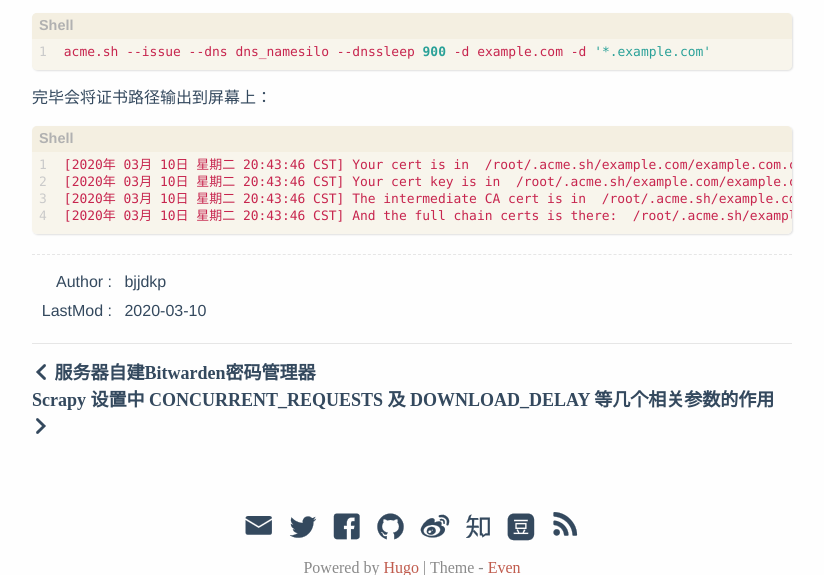
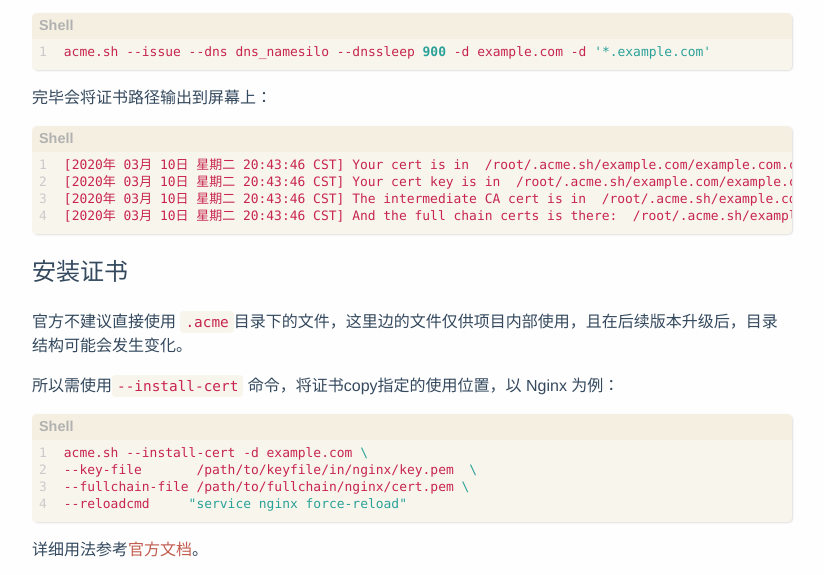
Before and after one commit to bjjdkp/bjjdkp.github.io, a plain HTML site: page post/use-acme-getting-wildcard-certificate/index.html in a window 1280 px wide. Shown: the part 871-1446 px from the top of the page, without its empty margins (228-1052 px from the left). Drawn offline with nearby package versions, Linux system fonts and the light colour scheme; a script that the page names is missing.

Commit message:
Deploy bjjdkp/bjjdkp.github.io to github.com/bjjdkp/bjjdkp.github.io.git:master

```diff
--- a/post/use-acme-getting-wildcard-certificate/index.html
+++ b/post/use-acme-getting-wildcard-certificate/index.html
@@ -49,7 +49,7 @@
 <meta itemprop="description" content="acme.sh 实现了 acme 协议, 可以从 Let’s Encrypt 生成免费的证书。Let’s Encrypt自18年起宣布支持泛域名证书。 使用acme.sh生成泛域名证书，配">
 <meta itemprop="datePublished" content="2020-03-10T00:00:00+00:00" />
 <meta itemprop="dateModified" content="2020-03-10T00:00:00+00:00" />
-<meta itemprop="wordCount" content="385">
+<meta itemprop="wordCount" content="519">
 
 
 
@@ -138,6 +138,7 @@
     <li><a href="#安装acmesh">安装acme.sh</a></li>
     <li><a href="#调用域名提供商的api用以验证域名">调用域名提供商的api，用以验证域名</a></li>
     <li><a href="#生成泛域名证书">生成泛域名证书</a></li>
+    <li><a href="#安装证书">安装证书</a></li>
   </ul>
 </nav>
   </div>
@@ -199,7 +200,25 @@
 <span class="o">[</span>2020年 03月 10日 星期二 20:43:46 CST<span class="o">]</span> And the full chain certs is there:  /root/.acme.sh/example.com/fullchain.cer
 </code></pre></td></tr></table>
 </div>
+</div><h2 id="安装证书">安装证书</h2>
+<p>官方不建议直接使用 <code>.acme</code>目录下的文件，这里边的文件仅供项目内部使用，且在后续版本升级后，目录结构可能会发生变化。</p>
+<p>所以需使用<code>--install-cert</code> 命令，将证书copy指定的使用位置，以 Nginx 为例：</p>
+<div class="highlight"><div class="chroma">
+<table class="lntable"><tr><td class="lntd">
+<pre class="chroma"><code><span class="lnt">1
+</span><span class="lnt">2
+</span><span class="lnt">3
+</span><span class="lnt">4
+</span></code></pre></td>
+<td class="lntd">
+<pre class="chroma"><code class="language-shell" data-lang="shell">acme.sh --install-cert -d example.com <span class="se">\
+</span><span class="se"></span>--key-file       /path/to/keyfile/in/nginx/key.pem  <span class="se">\
+</span><span class="se"></span>--fullchain-file /path/to/fullchain/nginx/cert.pem <span class="se">\
+</span><span class="se"></span>--reloadcmd     <span class="s2">&#34;service nginx force-reload&#34;</span>
+</code></pre></td></tr></table>
 </div>
+</div><p>详细用法参考<a href="https://github.com/acmesh-official/acme.sh/wiki/%E8%AF%B4%E6%98%8E#3-copy%E5%AE%89%E8%A3%85-%E8%AF%81%E4%B9%A6">官方文档</a>。</p>
+
     </div>
 
     <div class="post-copyright">
```
